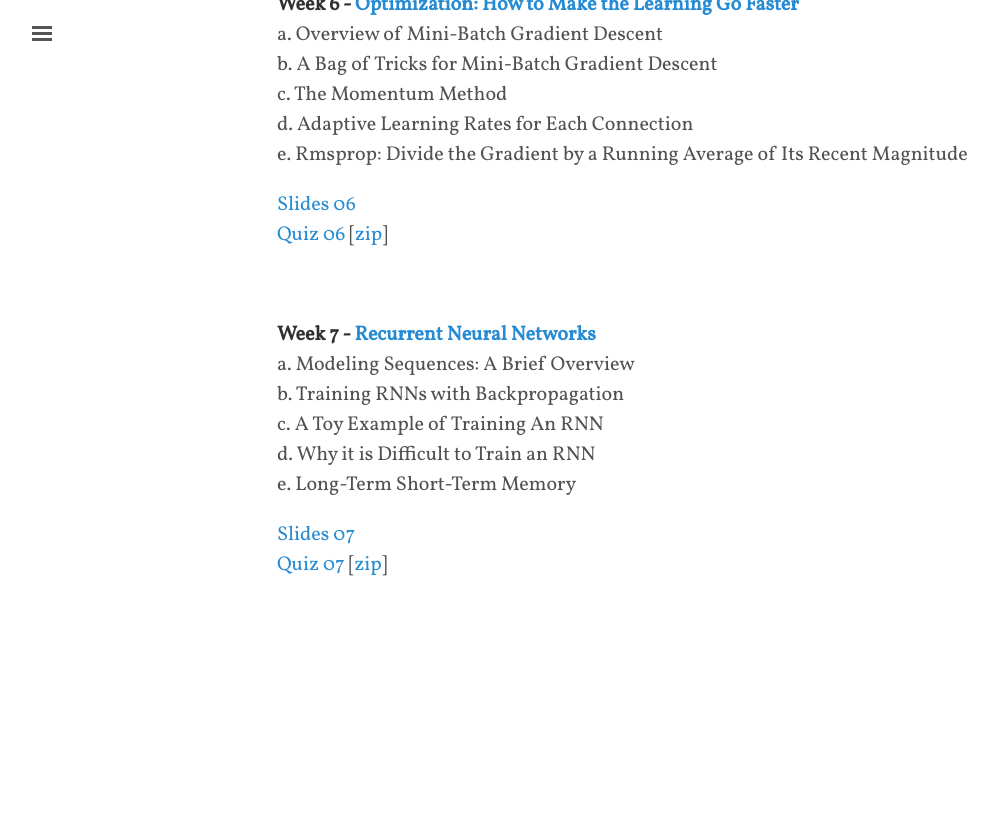
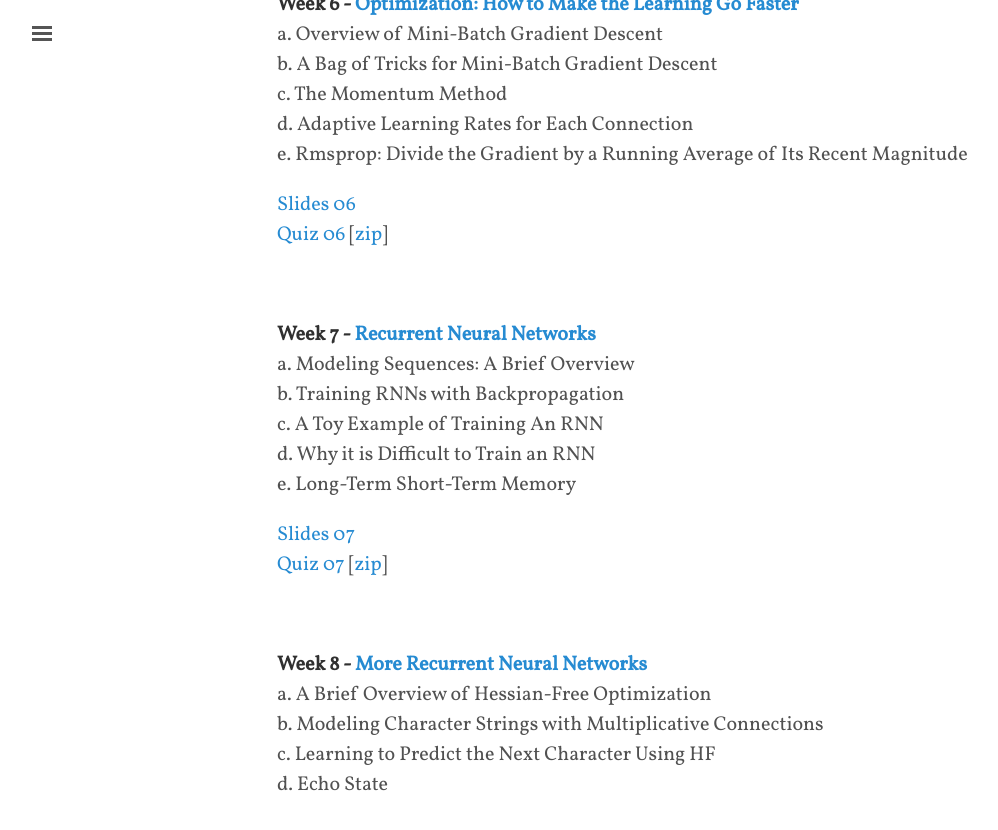
Before and after one commit to shevapato2008/myBlog, a Jekyll site: the page built from algorithms/machinelearning/nnml/index.md, in a window 1280 px wide and 900 px high, scrolled down 2146 px. Shown: the top 830 px of the window, without its empty margins (3-1001 px from the left). Built offline with Jekyll 4.4.1, drawn with Linux system fonts in a browser that asks for light colours; some web fonts are replaced; comment, search, counter and statistics services are not loaded; before the commit the page ends 2826 px from its top, so only the background shows below that.

Commit message:
Updated.

```diff
--- a/algorithms/machinelearning/nnml/index.md
+++ b/algorithms/machinelearning/nnml/index.md
@@ -99,4 +99,13 @@ e. Long-Term Short-Term Memory<br>
 [Quiz 07]({{site.baseurl}}/algorithms/machinelearning/nnml/quizzes/quiz07 "Quiz 7")
 [[zip]({{site.baseurl}}/algorithms/machinelearning/nnml/quizzes/quiz07/quiz07.zip "quiz07.zip")]<br>
 
+<br>
+
+**Week 8 - [More Recurrent Neural Networks]({{site.baseurl}}/algorithms/machinelearning/nnml/week8)**<br>
+a. A Brief Overview of Hessian-Free Optimization<br>
+b. Modeling Character Strings with Multiplicative Connections<br>
+c. Learning to Predict the Next Character Using HF<br>
+d. Echo State<br>
+
+
 <br><br>
```
